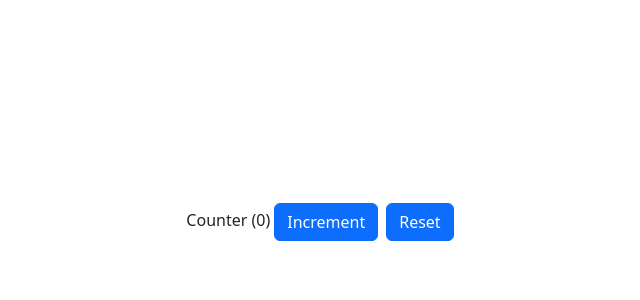
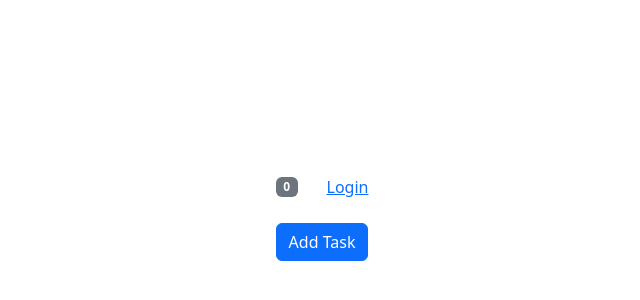
Before and after one commit to Motunrayo-O/react-playground, a React (Vite) app: page / in a window 1280 px wide. Shown: the part 178-478 px from the top of the page, without its empty margins (318-958 px from the left). Built offline with nearby package versions, Linux system fonts and the light colour scheme.

Commit message:
add custom provider

```diff
--- a/src/App.tsx
+++ b/src/App.tsx
@@ -1,8 +1,23 @@
+import { useReducer } from "react";
 import "./App.css";
+import AuthenticationProvider from "./components/state-management/AuthenticationProvider";
 import Counter from "./components/state-management/Counter";
+import HomePage from "./components/state-management/HomePage";
+import NavBar from "./components/state-management/NavBar";
+import TaskListContext from "./components/state-management/contexts/taskListContext";
+import taskListReducer from "./components/state-management/reducers/taskListReducer";
 
 function App() {
-  return <Counter />;
+  const [tasks, dispatch] = useReducer(taskListReducer, []);
+
+  return (
+    <AuthenticationProvider>
+      <TaskListContext.Provider value={{ tasks, dispatch }}>
+        <NavBar />
+        <HomePage />
+      </TaskListContext.Provider>
+    </AuthenticationProvider>
+  );
 
   /*const { users, error, isLoading, setUsers, setError } = useUsers();
 
--- /dev/null
+++ b/src/components/state-management/AuthenticationProvider.tsx
@@ -0,0 +1,19 @@
+import { ReactNode, useReducer } from "react";
+import authenticationReducer from "./reducers/authenticationReducer";
+import AuthenticationContext from "./contexts/authenticationContext";
+
+interface Props {
+  children: ReactNode;
+}
+
+const AuthenticationProvider = ({ children }: Props) => {
+  const [user, dispatch] = useReducer(authenticationReducer, "");
+
+  return (
+    <AuthenticationContext.Provider value={{ user, dispatch }}>
+      {children}
+    </AuthenticationContext.Provider>
+  );
+};
+
+export default AuthenticationProvider;
--- /dev/null
+++ b/src/components/state-management/HomePage.tsx
@@ -0,0 +1,7 @@
+import TaskList from './TaskList';
+
+const HomePage = () => {
+  return <TaskList />;
+};
+
+export default HomePage;
--- a/src/components/state-management/LoginStatus.tsx
+++ b/src/components/state-management/LoginStatus.tsx
@@ -3,8 +3,7 @@ import authenticationReducer from "./reducers/authenticationReducer";
 import AuthenticationContext from "./contexts/authenticationContext";
 
 const LoginStatus = () => {
-  const { user, dispatchAuth } = useContext(AuthenticationContext);
-
+  const { user, dispatch: dispatchAuth } = useContext(AuthenticationContext);
 
   if (user)
     return (
--- a/src/components/state-management/contexts/authenticationContext.ts
+++ b/src/components/state-management/contexts/authenticationContext.ts
@@ -1,10 +1,10 @@
 import { Dispatch } from "react";
+import React from "react";
 import { AuthenticationAction } from "../reducers/authenticationReducer";
-import React from "react";
 
 interface AuthenticationContextType {
   user: string;
-  dispatchAuth: Dispatch<AuthenticationAction>;
+  dispatch: Dispatch<AuthenticationAction>;
 }
 
 const AuthenticationContext = React.createContext<AuthenticationContextType>(
```
